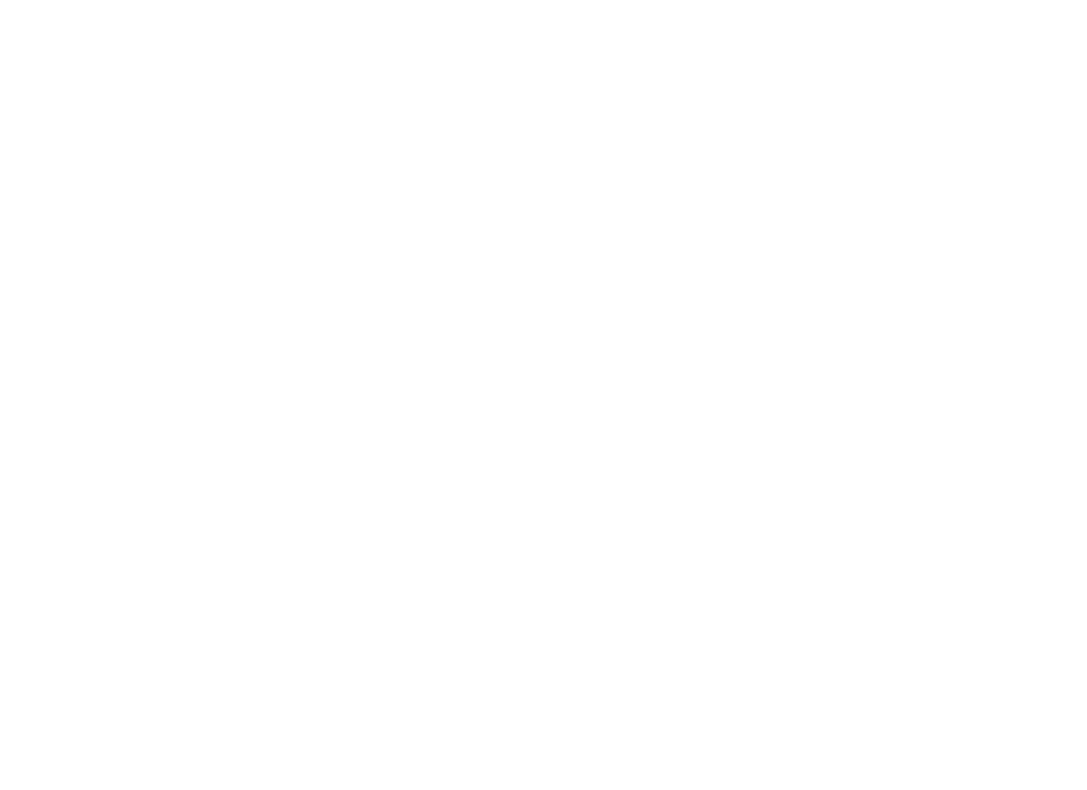
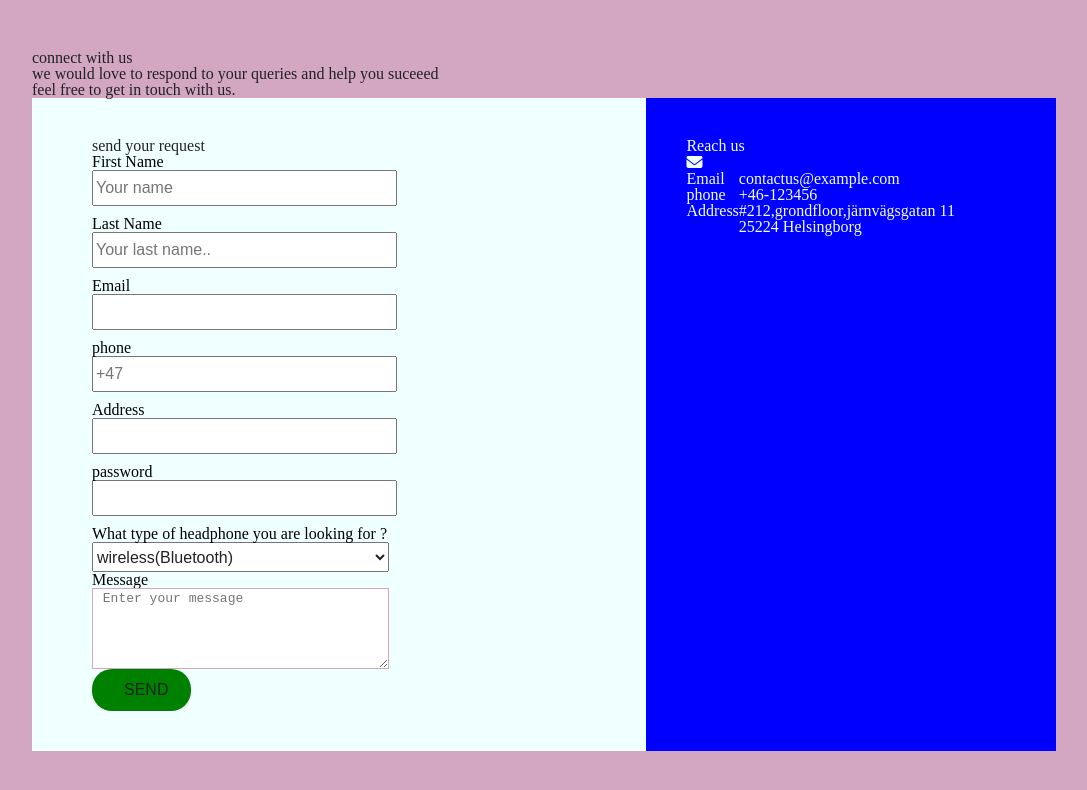
Before and after one commit to vasavipailla/group_project, a plain HTML site: page pages/contactus.html in a window 1280 px wide. Shown: the whole page, without its empty margins (96-1183 px from the left). Drawn offline with Linux system fonts and the light colour scheme; files that its build step writes are made by us from their sources.

Commit message:
created forms

```diff
--- a/pages/contactus.html
+++ b/pages/contactus.html
@@ -4,9 +4,72 @@
     <meta charset="UTF-8">
     <meta http-equiv="X-UA-Compatible" content="IE=edge">
     <meta name="viewport" content="width=device-width, initial-scale=1.0">
-    <title>Document</title>
+    <script src="https://kit.fontawesome.com/e9bc636bb1.js" crossorigin="anonymous"></script>
+    <link href="https://fonts.googleapis.com/css2?family=Roboto:wght@400;500&display=swap" rel="stylesheet">
+    <link rel="stylesheet" href="..\styles\contactus.css">
+    <link rel="stylesheet" href="stylesheet/reset.css">
+    <title>contact us</title>
 </head>
 <body>
+    <div class="container">
+        <h1>connect with us</h1>
+        <p>we would love to respond to your queries and help you suceeed
+            <br>feel free to get in touch with us.</p>
+        <div class="contact-box">
+            <div class="contact-left">
+                <h3>send your request</h3>
+                <form>
+                    <label for="name" class="lable">First Name</label>
+                    <input type="text" id="name" class="input" name="firstname" placeholder="Your name"required autofocus>
+
+                    <label for="name" class="lable">Last Name</label>
+                    <input type="text" id="name" class="input" name="lastname" placeholder="Your last name..">
+
+                    <label for="email" class="lable">Email</label>
+                    <input type="text" id="email" class="input" name="email">
+
+                    <label for="phone" class="lable">phone</label>
+                    <input type="text" id="phone" class="input" name="phone" placeholder="+47">
+
+                    <label for="addrees" class="lable">Address</label>
+                    <input type="text" id="Address" class="input" name="addrees" >
+
+                    <label for="password" class="lable">password</label>
+                    <input type="text" id="password" class="input"  name="password"required minlength="8">
+                    <label for="select" class="label">What type of headphone you are looking for ?</label>
+
+                        <select name="headpones" class="select" id="select">
+                            <option value="wireless">wireless(Bluetooth)</option>
+                            <option value="Earbuds">Earbuds(in-ear)</option>
+                            <option value="Noise-cancelling">Noise-cancelling</option>
+                            <option value="open-back">open-back</option>
+                            <option value="closed-back">closed-back</option>
+                        </select>
+                    <label for="message" class="lable">Message</label>
+                    <textarea rows="5" placeholder=" Enter your message"></textarea>
+                    <button type="submit">SEND</button>
+                </form>
+            </div>
+            <div class="contact-right">
+                <h3>Reach us</h3>
+                <table>
+                    <tr>
+                     <i class="fa-solid fa-envelope"></i>
+                       <td>Email</td>
+                       <td>contactus@example.com</td>
+                    </tr>
+                    <tr>
+                        <td>phone</td>
+                        <td>+46-123456</td>
+                    </tr>
+                    <tr>
+                        <td>Address</td>
+                        <td>#212,grondfloor,järnvägsgatan 11<br>25224 Helsingborg </td>
+                    </tr>
+                </table>
+            </div>
+        </div>
+    </div>
 
 </body>
 </html>
--- a/styles/contactus.css
+++ b/styles/contactus.css
@@ -0,0 +1,76 @@
+body{
+    background-color: #d3a6c2;
+    font-size: 16px;
+}
+p{
+    font-size: 19px;
+    font-weight: 600;
+    font-family: 'Roboto', sans-serif;
+}
+.container{
+    width: 80%;
+    margin: 50px auto;
+}
+.contact-box{
+    background-color: azure;
+    display: flex;
+
+}
+.contact-left{
+    flex-basis: 60%;
+    padding: 40px 60px;
+}
+.contact-right{
+    flex-basis: 40%;
+    padding: 40px;
+    background-color: blue;
+    color: azure;
+}
+.input{
+    display: flex;
+    justify-content: space-between;
+    margin-bottom: 10px;
+    width: 60%;
+    height: 30px;
+}
+textarea{
+    width: 60%;
+    border: 1px solid #d3a6c2;
+    outline: none;
+    margin-bottom: 10px;
+    box-sizing: border-box;
+    cursor: pointer;
+}
+label{
+    margin-bottom: 5px;
+    display: block;
+    color: black;
+
+}
+select {
+    width: 60%;
+    display: flex;
+    justify-content: space-between;
+    margin-bottom: 30px;
+    height: 30px;
+}
+button{
+    background-color: green;
+    color: azure;
+    width: 20%;
+    border: none;
+    border-radius: 20px;
+    cursor: pointer;
+    font-size: 18px;
+    padding: 12px 32px;
+    text-decoration: none;
+    margin: 4px 2px;
+    display: flex;
+    text-align: center;
+    margin-left: 50px;
+}
+
+button:hover{
+    background-color:red;
+
+}
```
